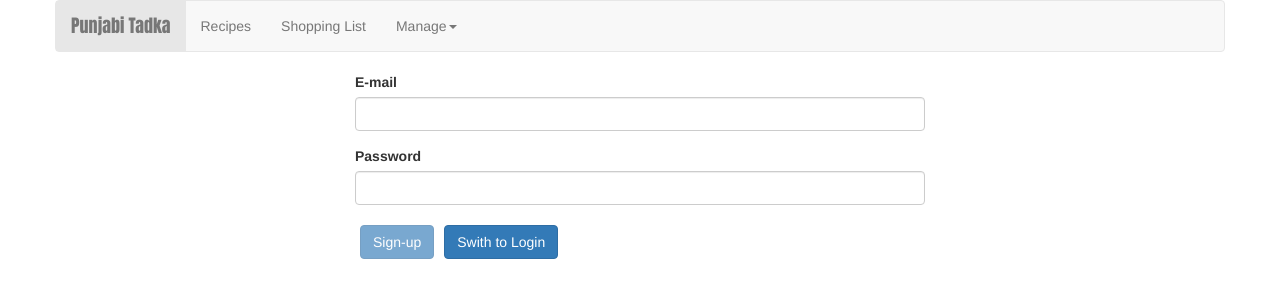
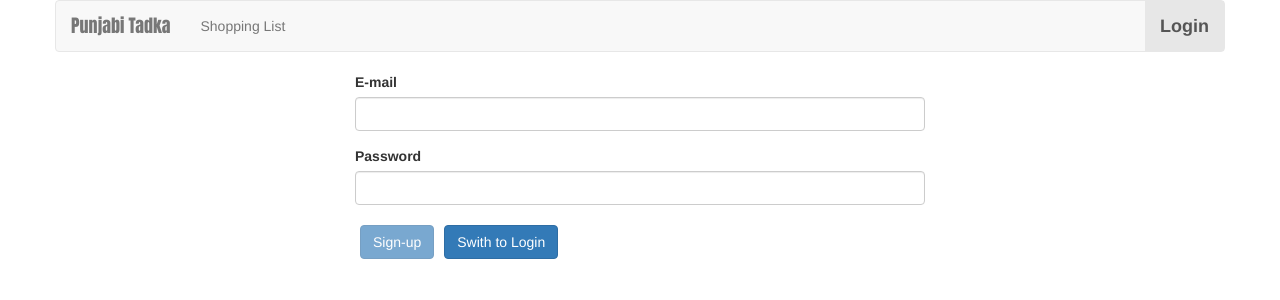
Before and after one commit to gurusharangupta/angular-test-gurusharan, an Angular app: page /auth in a window 1280 px wide. Shown: the top 300 px of the page. Built offline with nearby package versions, Linux system fonts and the light colour scheme.

Commit message:
5 files modified

```diff
--- a/src/app/app.module.ts
+++ b/src/app/app.module.ts
@@ -40,7 +40,8 @@ const appRoutes: Routes = [
     ]
   },
   { path: 'shopping', component: ShoppingListComponent },
-  { path: 'auth', component: AuthComponent }
+  { path: 'auth', component: AuthComponent },
+   { path: '**', component: AuthComponent }
 
 ]
 @NgModule({
--- a/src/app/auth/auth.component.ts
+++ b/src/app/auth/auth.component.ts
@@ -1,7 +1,9 @@
 import { Component, OnInit } from '@angular/core';
 import { NgForm } from '@angular/forms';
-import { AuthService } from './auth.service';
-import { AlertService, AuthResponseData } from '../shared/alert.service';
+import { AuthService, AuthResponseData} from './auth.service';
+
+
+import { AlertService } from '../shared/alert.service';
 import { Observable } from 'rxjs';
 import { Router } from '@angular/router';
 
--- a/src/app/auth/auth.service.ts
+++ b/src/app/auth/auth.service.ts
@@ -16,8 +16,8 @@ export interface AuthResponseData {
 
 @Injectable()
 export class AuthService {
+  user = new Subject<User>();
 
-public userAuthenticated = new Subject<User>();
   constructor(private http: HttpClient) { }
 
   signUp(email: string, password: string) {
@@ -45,15 +45,16 @@ public userAuthenticated = new Subject<User>();
         password: password,
         returnSecureToken: true
 
-      }).pipe(catchError(this.handleError), tap(this.handleAuthentication));
+      }).pipe(catchError(this.handleError), tap(resData => {
+        this.handleAuthentication(resData.email, resData.localId, resData.idToken, +resData.expiresIn);
+      }));
 
   }
 
-  private handleAuthentication(resData: AuthResponseData) {
-    const expirationDate = new Date(new Date().getTime() + +resData.expiresIn + 1000)
-    const user = new User(resData.email, resData.localId, resData.idToken, expirationDate);
-    console.log(user);
-   this.userAuthenticated.next(user);
+  private handleAuthentication(email: string, userId: string, token: string, expiresIn: number) {
+    const expirationDate = new Date(new Date().getTime() + expiresIn + 1000)
+    const user = new User(email, userId, token, expirationDate);
+    this.user.next(user);
   }
 
   private handleError(errorRes: HttpErrorResponse) {
--- a/src/app/header/header.component.html
+++ b/src/app/header/header.component.html
@@ -3,14 +3,14 @@
 		<nav class="navbar navbar-default bg-light">
 			<div class="container-fluid">
 
-				<ul class="nav navbar-nav">
-					<li routerLinkActive="active" class="navbar-header" [routerLinkActiveOptions]="{exact: true}">
-						<a routerLink="/auth" class="navbar-brand" (click)="onRecipeClick()">
+				<ul class="nav navbar-nav navbar-left">
+					<li routerLinkActive="active" class="navbar-header">
+						<a class="navbar-brand">
 							<label for="" appRenderHighlight>Punjabi Tadka</label>
               </a>
            </li>
           <li routerLinkActive="active">
-            <a routerLink="/recipes" (click)="onRecipeClick()">
+            <a routerLink="/recipes" (click)="onRecipeClick()" *ngIf="isAuthenticated">
               Recipes
             </a>
            </li>
@@ -20,7 +20,7 @@
              </a>
           </li>
            <li class="nav-item dropdown" appDropDown>
-        <a class="nav-link dropdown-toggle" id="navbarDropdown" role="button" data-toggle="dropdown" aria-haspopup="true" aria-expanded="false">
+        <a class="nav-link dropdown-toggle" id="navbarDropdown" role="button" data-toggle="dropdown" aria-haspopup="true" aria-expanded="false" *ngIf="isAuthenticated">
           Manage<span class="caret"></span>
         </a>
         <ul class="dropdown-menu">
@@ -29,6 +29,19 @@
        <li><a style="cursor: pointer;" (click)="resetRecipe()">Reset Data</a></li>
     </ul>
       </li>
+    </ul>
+
+    <ul class="nav navbar-nav navbar-right">
+     <li routerLinkActive="active" class="navbar-header" >
+						<a routerLink="/auth" class="navbar-brand" (click)="onRecipeClick()" *ngIf="!isAuthenticated">
+							<label for="login">Login</label>
+              </a>
+           </li>
+					<li>
+						<a style="cursor: pointer;"  class="navbar-brand" *ngIf="isAuthenticated">
+						<label for="logout">Logout</label>
+              </a>
+           </li>
     </ul>
 
  </div>
--- a/src/app/header/header.component.ts
+++ b/src/app/header/header.component.ts
@@ -3,6 +3,7 @@ import { Component, OnInit, Output, OnDestroy } from '@angular/core';
 import { DataStorageService } from '../shared/data-storage.service';
 import { AlertService } from '../shared/alert.service';
 import { Subscription } from 'rxjs';
+import { AuthService } from '../auth/auth.service';
 
 @Component({
   selector: 'app-header',
@@ -14,11 +15,16 @@ export class HeaderComponent implements OnInit, OnDestroy {
   statusMessage: string = '';
   status: string = '';
   alertType: string = 'alert ';
-  subscription: Subscription
-  constructor(private dataStorgeService: DataStorageService, private alertService: AlertService) { }
+  alertSubscription: Subscription;
+  userSubscription: Subscription;
+  isAuthenticated = false;
+  constructor(private dataStorgeService: DataStorageService, private alertService: AlertService, private authService: AuthService) { }
 
   ngOnInit() {
-    this.subscription = this.alertService.showAlert.subscribe(
+    this.userSubscription = this.authService.user.subscribe( user => {
+this.isAuthenticated = !user ? false: true;
+    });
+    this.alertSubscription = this.alertService.showAlert.subscribe(
       (alert) => {
 
         this.statusMessage = alert.message;
@@ -54,7 +60,8 @@ export class HeaderComponent implements OnInit, OnDestroy {
 
   }
   ngOnDestroy() {
-    this.subscription.unsubscribe();
+    this.alertSubscription.unsubscribe();
+    this.userSubscription.unsubscribe();
   }
   hideAlert() {
     this.status = '';
```
